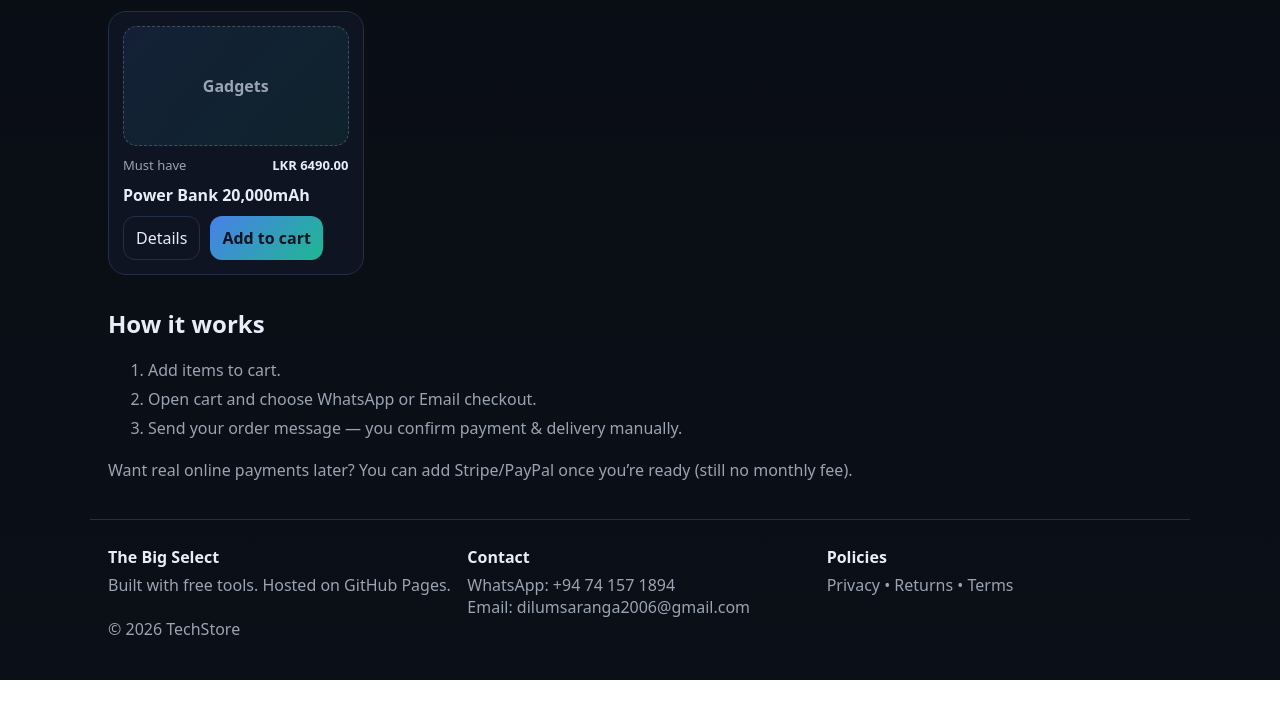
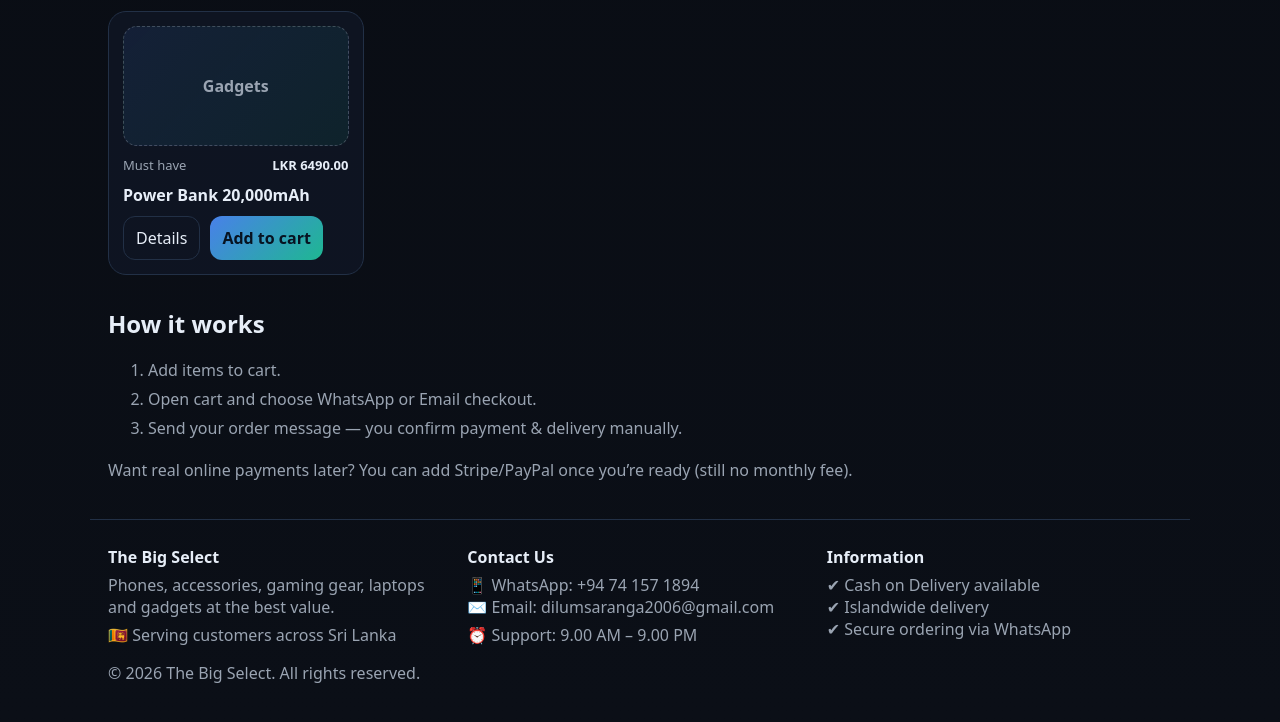
Before and after one commit to dilumsaranga2006-creator/the-big-select, a plain HTML site: page index.html in a window 1280 px wide. Shown: the part 1592-2314 px from the top of the page. Before the commit the page ends 2272 px from the top, so only its background shows below. Drawn offline with Linux system fonts and the light colour scheme.

Commit message:
Revamp footer section with updated content

```diff
--- a/index.html
+++ b/index.html
@@ -74,22 +74,43 @@
     <!-- FOOTER -->
    <footer class="footer">
   <div class="footer-grid">
+
+    <!-- Brand -->
     <div>
       <div class="footer-title">The Big Select</div>
-         <div class="muted">Built with free tools. Hosted on GitHub Pages.</div>
+      <div class="muted">
+        Phones, accessories, gaming gear, laptops and gadgets at the best value.
       </div>
-        <div>
-          <div class="footer-title">Contact</div>
-          <div class="muted">WhatsApp: +94 74 157 1894</div>
-          <div class="muted">Email: dilumsaranga2006@gmail.com</div>
-        </div>
-        <div>
-          <div class="footer-title">Policies</div>
-          <div class="muted">Privacy • Returns • Terms</div>
+      <div class="muted" style="margin-top:6px;">
+        🇱🇰 Serving customers across Sri Lanka
       </div>
     </div>
-      <div class="copyright muted">© <span id="year"></span> TechStore</div>
+
+    <!-- Contact -->
+    <div>
+      <div class="footer-title">Contact Us</div>
+      <div class="muted">📱 WhatsApp: +94 74 157 1894</div>
+      <div class="muted">✉️ Email: dilumsaranga2006@gmail.com</div>
+      <div class="muted" style="margin-top:6px;">
+        ⏰ Support: 9.00 AM – 9.00 PM
+      </div>
+    </div>
+
+    <!-- Info -->
+    <div>
+      <div class="footer-title">Information</div>
+      <div class="muted">✔ Cash on Delivery available</div>
+      <div class="muted">✔ Islandwide delivery</div>
+      <div class="muted">✔ Secure ordering via WhatsApp</div>
+    </div>
+
+  </div>
+
+  <div class="copyright muted" style="margin-top:16px;">
+    © <span id="year"></span> The Big Select. All rights reserved.
+  </div>
 </footer>
+
   </main>
 
   <!-- CART DRAWER -->
```
Lines whose indentation alone changed are shown as unchanged.
